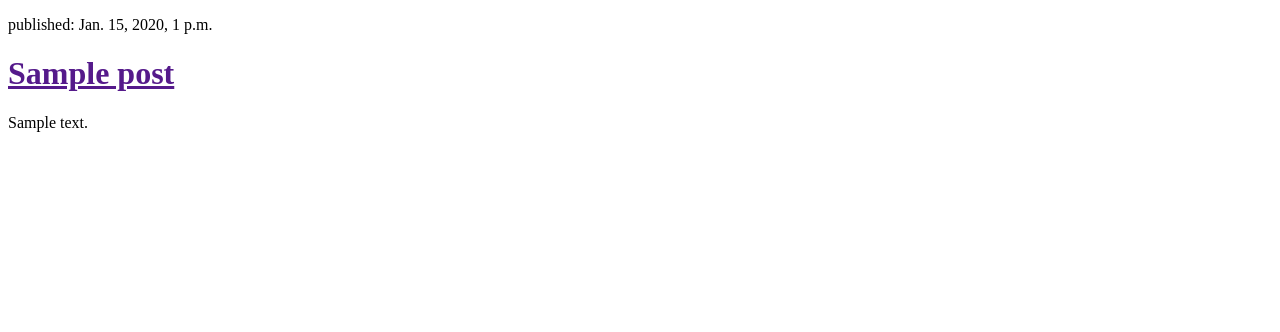
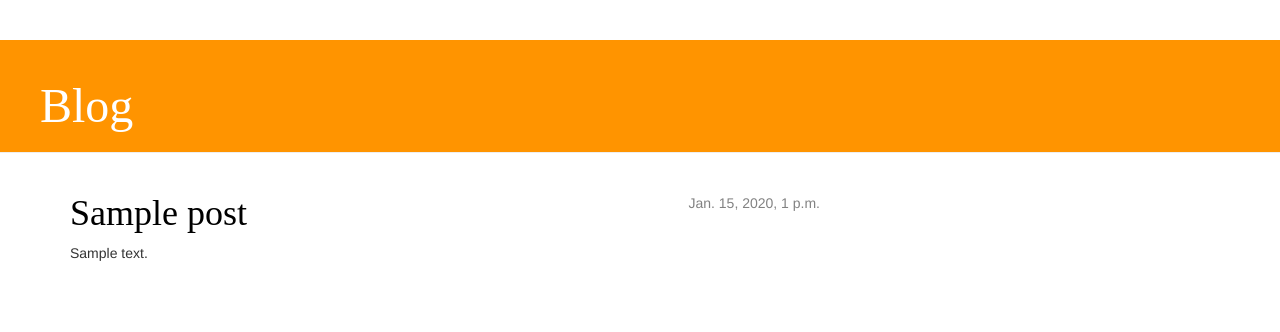
Before and after one commit to Galbator1x/test, a Django app: template blog/templates/blog/post_list.html in a window 1280 px wide. Shown: the top 332 px of the page. Run offline with Django 3.2, Linux system fonts and the light colour scheme; the template is opened without the code that fills it: values that come from a table or form of the project are taken from there, others are empty; tables that the repository leaves empty hold one stand-in row (values such as "Sample post"); some libraries are stand-ins or nearby versions.

Commit message:
Added view and template for detailed blog post

```diff
--- /dev/null
+++ b/blog/static/css/blog.css
@@ -0,0 +1,52 @@
+h1 a {
+    color: #FCA205;
+    font-family: 'Lobster';
+}
+
+.page-header {
+    background-color: #ff9400;
+    margin-top: 0px;
+    padding: 20px 20px 20px 40px;
+}
+
+.page-header h1, .page-header h1 a, .page-header h1 a:visited, .page-header h1 a:active {
+    color: #ffffff;
+    font-size: 36pt;
+    text-decoration: none;
+}
+
+.content {
+    margin-left: 40px;
+}
+
+h1, h2, h3, h4 {
+    font-family: 'Lobster', cursive;
+}
+
+.date {
+    float: right;
+    color: #828282;
+}
+
+.save {
+    float: right;
+}
+
+.post-form textarea, .post-form input {
+    width: 100%;
+}
+
+.top-menu, .top-menu:hover, .top-menu:visited {
+    color: #ffffff;
+    float: right;
+    font-size: 26pt;
+    margin-right: 20px;
+}
+
+.post {
+    margin-bottom: 70px;
+}
+
+.post h1 a, .post h1 a:visited {
+    color: #000000;
+}
--- /dev/null
+++ b/blog/templates/blog/base.html
@@ -0,0 +1,24 @@
+{% load staticfiles %}
+<!DOCTYPE html>
+<html lang="en">
+<head>
+    <title>Blog</title>
+    <meta charset="UTF-8">
+    <link rel="stylesheet" href="{% static 'css/blog.css' %}">
+    <link rel="stylesheet" href="//maxcdn.bootstrapcdn.com/bootstrap/3.2.0/css/bootstrap.min.css">
+    <link rel="stylesheet" href="//maxcdn.bootstrapcdn.com/bootstrap/3.2.0/css/bootstrap-theme.min.css">
+</head>
+<body>
+    <div class="page-header">
+        <h1><a href="/">Blog</a></h1>
+    </div>
+    <div class="content container">
+        <div class="row">
+            <div class="col-md-8">
+            {% block content %}
+            {% endblock %}
+            </div>
+        </div>
+    </div>
+</body>
+</html>
--- a/blog/templates/blog/post_list.html
+++ b/blog/templates/blog/post_list.html
@@ -1,18 +1,12 @@
-{% load staticfiles %}
-<!DOCTYPE html>
-<html lang="en">
-<head>
-    <meta charset="UTF-8">
-    <title>Blog</title>
-</head>
-<body>
+{% extends 'blog/base.html' %}
+{% block content %}
     {% for post in posts %}
-        <div>
-            <p>published: {{ post.published_date }}</p>
-            <h1><a href="">{{ post.title }}</a></h1>
+        <div class="post">
+            <div class="date">
+                {{ post.published_date }}
+            </div>
+            <h1><a href="{% url 'post_detail' pk=post.pk %}">{{ post.title }}</a></h1>
             <p>{{ post.text|linebreaks }}</p>
         </div>
     {% endfor %}
-
-</body>
-</html>
+{% endblock %}
--- a/blog/urls.py
+++ b/blog/urls.py
@@ -3,4 +3,5 @@ from . import views
 
 urlpatterns = [
     url(r'^$', views.post_list, name='post_list'),
+    url(r'^post/(?P<pk>\d+)/$', views.post_detail, name='post_detail'),
 ]
```
Also changed, not shown: blog/templates/blog/post_detail.html (added, +13 -0 lines), blog/views.py (+6 -1 lines).
